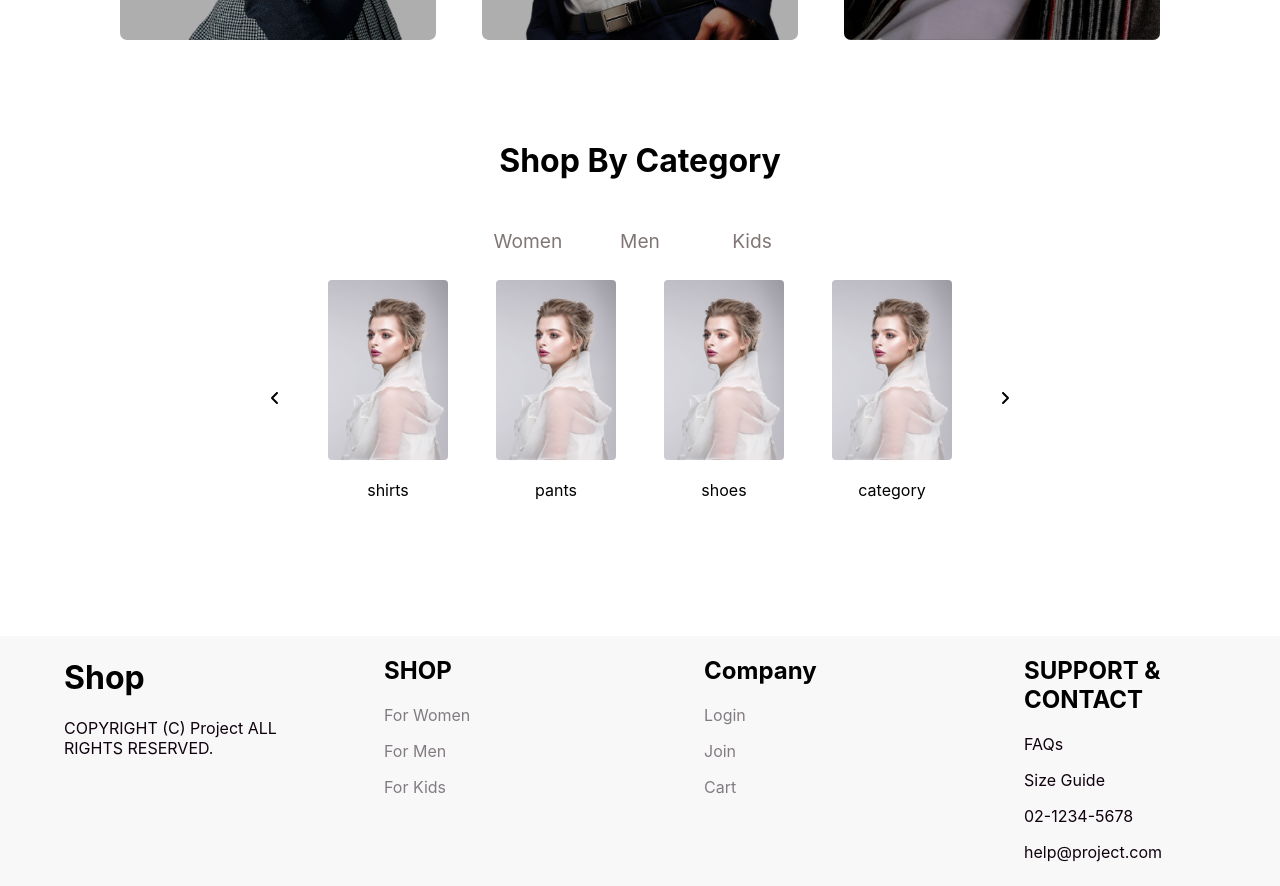
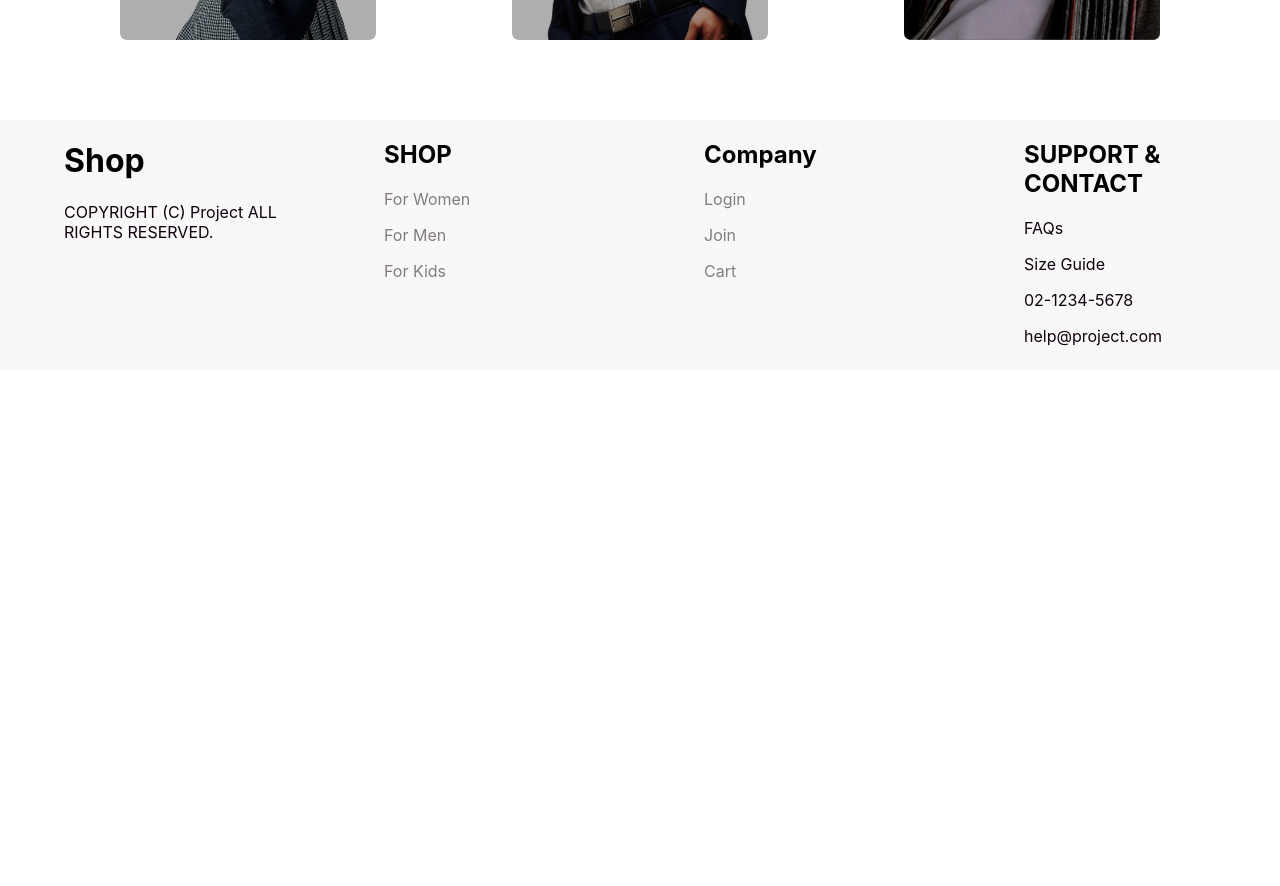
Before and after one commit to MuiltProject/React-Project, a React (Create React App) app: page / in a window 1280 px wide. Shown: the part 1220-2106 px from the top of the page. After the commit the page ends 1590 px from the top, so only its background shows below. Built offline with nearby package versions, Linux system fonts and the light colour scheme.

Commit message:
remove: Remove Main - Cateory
디자인 변경으로 인한 수정

```diff
--- a/src/components/Card/index.styled.js
+++ b/src/components/Card/index.styled.js
@@ -20,7 +20,7 @@ const Header = styled.h1`
 `;
 
 const Pic = styled.img`
-  width: 33wh;
+  width: 20vw;
   height: 55vh;
   background-color: #f8f8f8;
   border-radius: 7px;
--- a/src/components/Category/Card/index.jsx
+++ /dev/null
@@ -1,18 +0,0 @@
-import React from "react";
-import { Link } from "react-router-dom";
-
-import * as S from "./index.styled";
-
-function Card({ pic, category, url }) {
-  return (
-    <S.Container>
-      <Link to={url}>
-        <S.Pic src={pic} alt="pic"></S.Pic>
-      </Link>
-      <S.Wrapper>
-        <S.Text>{category}</S.Text>
-      </S.Wrapper>
-    </S.Container>
-  );
-}
-export default Card;
--- a/src/components/Category/Card/index.styled.js
+++ /dev/null
@@ -1,23 +0,0 @@
-import styled from "@emotion/styled";
-
-const Container = styled.div`
-  margin: 0 3vh;
-`;
-
-const Wrapper = styled.div`
-  display: flex;
-  justify-content: center;
-  align-content: center;
-`;
-
-const Pic = styled.img`
-  width: 15vh;
-  height: auto;
-  border-radius: 4px;
-`;
-
-const Text = styled.p`
-  text-decoration: none;
-`;
-
-export { Container, Wrapper, Pic, Text };
--- a/src/components/Category/Carousel/index.jsx
+++ /dev/null
@@ -1,29 +0,0 @@
-import React from "react";
-
-import * as S from "./index.styled";
-
-import { LeftArrow, RightArrow } from "../../svg/Arrow";
-import Card from "../Card";
-
-function Carousel({ pic, category, url }) {
-  return (
-    <S.Container>
-      <div>
-        <LeftArrow />
-      </div>
-      <S.Wrapper>
-        <Card pic={pic} category={category} url={url} />
-        <Card pic={pic} category={"shirts"} />
-        <Card pic={pic} category={"pants"} />
-        <Card pic={pic} category={"shoes"} />
-        <Card pic={pic} category={"category"} />
-        <Card pic={pic} category={"test"} />
-      </S.Wrapper>
-      <div>
-        <RightArrow />
-      </div>
-    </S.Container>
-  );
-}
-
-export default Carousel;
--- a/src/components/Category/Carousel/index.styled.js
+++ /dev/null
@@ -1,19 +0,0 @@
-import styled from "@emotion/styled";
-
-const Container = styled.div`
-  display: flex;
-  justify-content: center;
-  align-items: center;
-  margin-bottom: 15vh;
-`;
-
-const Wrapper = styled.div`
-  width: 80vh;
-  display: flex;
-  justify-content: center;
-  align-items: center;
-  overflow: hidden;
-  margin: 0 5vh;
-`;
-
-export { Container, Wrapper };
--- a/src/components/Category/index.jsx
+++ /dev/null
@@ -1,25 +0,0 @@
-import React from "react";
-import TextButton from "../Button";
-import Carousel from "./Carousel";
-
-import * as S from "./index.styled";
-import Pic from "../../assets/Category/women.jpg";
-
-function Category() {
-  return (
-    <S.Container>
-      <S.Wrapper>
-        <S.Header>Shop By Category</S.Header>
-      </S.Wrapper>
-      <S.Wrapper>
-        <TextButton category={"Women"} />
-        <TextButton category={"Men"} />
-        <TextButton category={"Kids"} />
-      </S.Wrapper>
-      <S.Wrapper>
-        <Carousel pic={Pic} category={"Dress"} url={"/example/women/dress"} />
-      </S.Wrapper>
-    </S.Container>
-  );
-}
-export default Category;
--- a/src/components/Category/index.styled.js
+++ /dev/null
@@ -1,17 +0,0 @@
-import styled from "@emotion/styled";
-
-const Container = styled.div`
-  display: flex;
-  align-items: center;
-  justify-content: center;
-  flex-direction: column;
-`;
-
-const Wrapper = styled.div`
-  display: flex;
-  align-items: center;
-  justify-content: center;
-`;
-
-const Header = styled.h1``;
-export { Container, Wrapper, Header };
--- a/src/components/Header/Logo/index.jsx
+++ b/src/components/Header/Logo/index.jsx
@@ -4,7 +4,7 @@ import * as S from "./index.styled";
 function Logo() {
   return (
     <S.Container>
-      <S.Logo>Shop</S.Logo>
+      <S.Logo>Project</S.Logo>
     </S.Container>
   );
 }
--- a/src/components/Header/Logo/index.styled.js
+++ b/src/components/Header/Logo/index.styled.js
@@ -2,6 +2,7 @@ import styled from "@emotion/styled";
 
 const Container = styled.div`
   position: absolute;
+  width: 25vh;
   width: 15%;
   height: 100px;
 `;
--- a/src/components/Header/index.jsx
+++ b/src/components/Header/index.jsx
@@ -7,12 +7,15 @@ import User from "./User";
 
 function Header({ children }) {
   return (
+    <>
       <S.Container>
         <Logo />
         <Nav />
         <Search /> {/*추후 검색 기능 개발*/}
         <User />
       </S.Container>
+    </>
   );
 }
+
 export default Header;
--- a/src/pages/Main/index.jsx
+++ b/src/pages/Main/index.jsx
@@ -1,6 +1,5 @@
 import React from "react";
 import Banner from "../../components/Banner";
-import Category from "../../components/Category";
 import Cards from "./Cards";
 
 function Main() {
@@ -8,7 +7,7 @@ function Main() {
     <div>
       <Banner />
       <Cards />
-      <Category />
+      {/* <Category /> */}
     </div>
   );
 }
```
Lines whose indentation alone changed are shown as unchanged.
